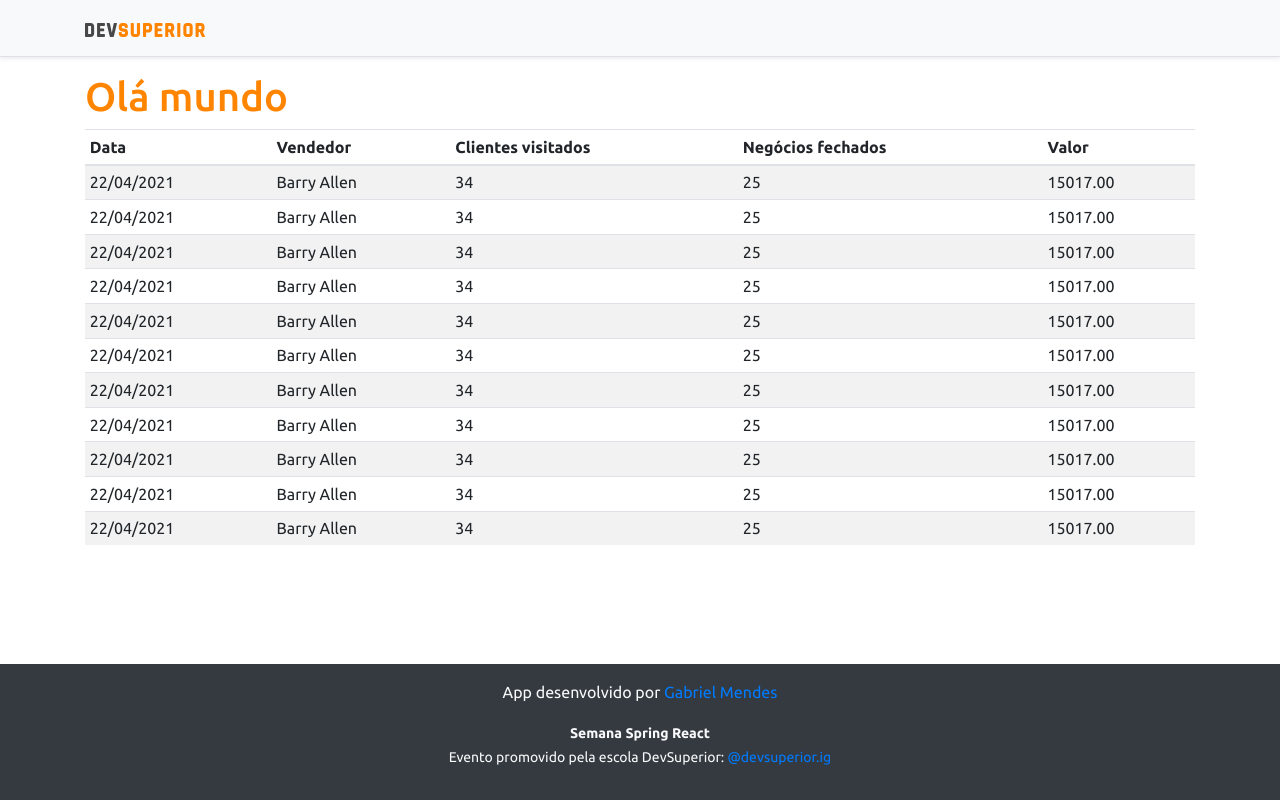
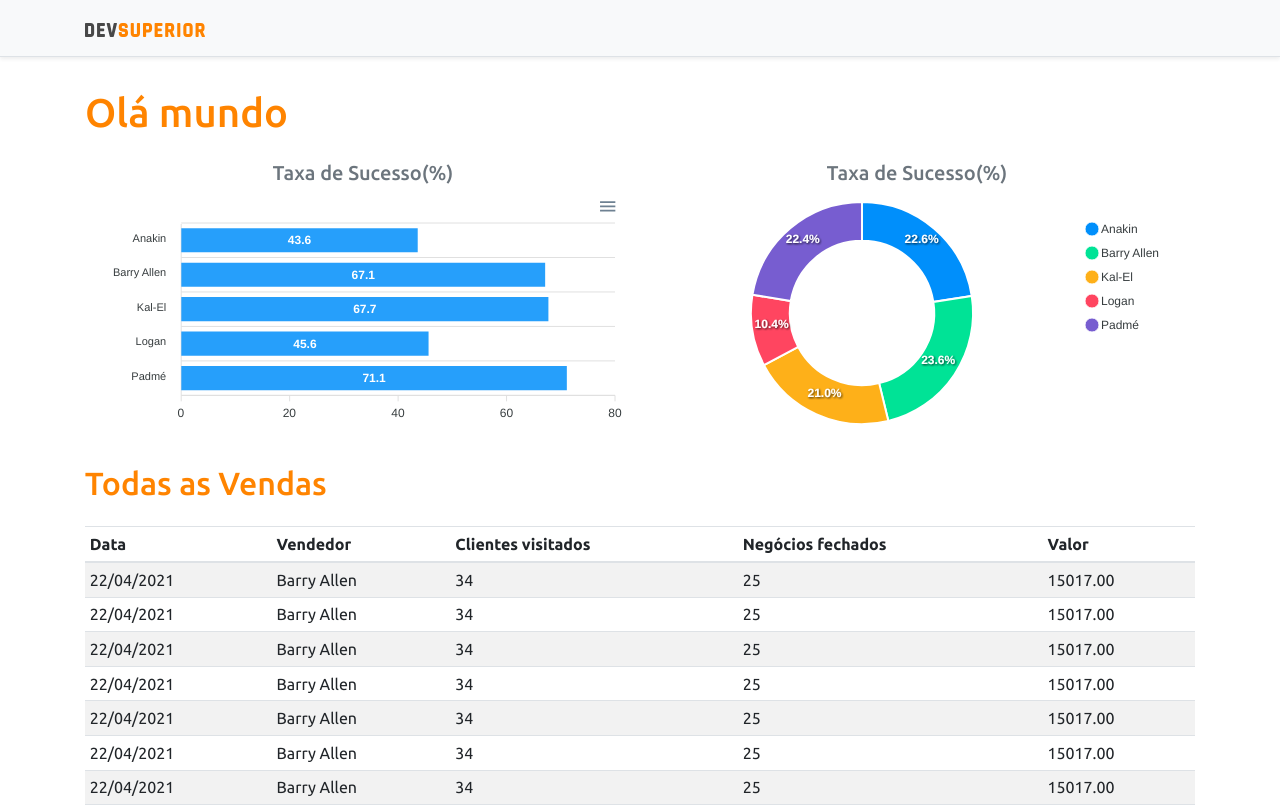
Before and after one commit to gafmendes/projeto-vendas, a React (Create React App) app in the folder frontend/: page / in a window 1280 px wide. Shown: the top 807 px of the page. Built offline with nearby package versions, Linux system fonts and the light colour scheme.

Commit message:
Static charts

```diff
--- a/frontend/package.json
+++ b/frontend/package.json
@@ -12,10 +12,12 @@
     "@types/node": "^12.0.0",
     "@types/react": "^17.0.0",
     "@types/react-dom": "^17.0.0",
+    "apexcharts": "^3.26.1",
     "bootstrap": "^4.6.0",
     "jquery": "1.9.1",
     "popper.js": "^1.16.1",
     "react": "^17.0.2",
+    "react-apexcharts": "^1.3.9",
     "react-dom": "^17.0.2",
     "react-scripts": "4.0.3",
     "typescript": "^4.1.2",
--- a/frontend/src/App.tsx
+++ b/frontend/src/App.tsx
@@ -1,13 +1,31 @@
 import NavBar from "components/NavBar"
 import Footer from "components/Footer"
 import DataTable from "components/DataTable";
+import BarChart from "components/BarChart";
+import DonutChart from "components/DonutChart";
 
 function App() {
   return (
     <>
       <NavBar />
       <div className="container">
-        <h1 className="text-primary">Olá mundo</h1>
+        <h1 className="text-primary py-3">Olá mundo</h1>
+
+        <div className="row px-3">
+          <div className="col-sm-6">
+            <h5 className="text-center text-secondary"> Taxa de Sucesso(%)</h5>
+            <BarChart />
+          </div>
+          <div className="col-sm-6">
+            <h5 className="text-center text-secondary"> Taxa de Sucesso(%)</h5>
+            <DonutChart />
+          </div>
+        </div>
+
+        <div className="py-3">
+          <h2 className="text-primary">Todas as Vendas</h2>
+        </div>
+
 
         <DataTable />
       </div>
--- /dev/null
+++ b/frontend/src/components/BarChart/index.tsx
@@ -0,0 +1,33 @@
+import Chart from "react-apexcharts"
+const BarChart = () => {
+
+    const options = {
+        plotOptions: {
+            bar: {
+                horizontal: true,
+            }
+        },
+    };
+
+    const mockData = {
+        labels: {
+            categories: ['Anakin', 'Barry Allen', 'Kal-El', 'Logan', 'Padmé']
+        },
+        series: [
+            {
+                name: "% Sucesso",
+                data: [43.6, 67.1, 67.7, 45.6, 71.1]
+            }
+        ]
+    };
+    return (
+        <Chart
+            options ={{...options, xaxis : mockData.labels}}
+            series={mockData.series}
+            type="bar"
+            height="240"
+        />
+    );
+}
+
+export default BarChart;
--- /dev/null
+++ b/frontend/src/components/DonutChart/index.tsx
@@ -0,0 +1,24 @@
+import Chart from "react-apexcharts"
+const DonutChart = () => {
+
+    const mockData = {
+        series: [477138, 499928, 444867, 220426, 473088],
+        labels: ['Anakin', 'Barry Allen', 'Kal-El', 'Logan', 'Padmé']
+    }
+
+    const options = {
+        legend: {
+            show: true
+        }
+    }
+    return (
+        <Chart
+            options ={{...options, labels : mockData.labels}}
+            series={mockData.series}
+            type="donut"
+            height="240"
+        />
+    );
+}
+
+export default DonutChart;
```
Also changed, not shown: 1 other file (tests, documents, lock files or other folders).
